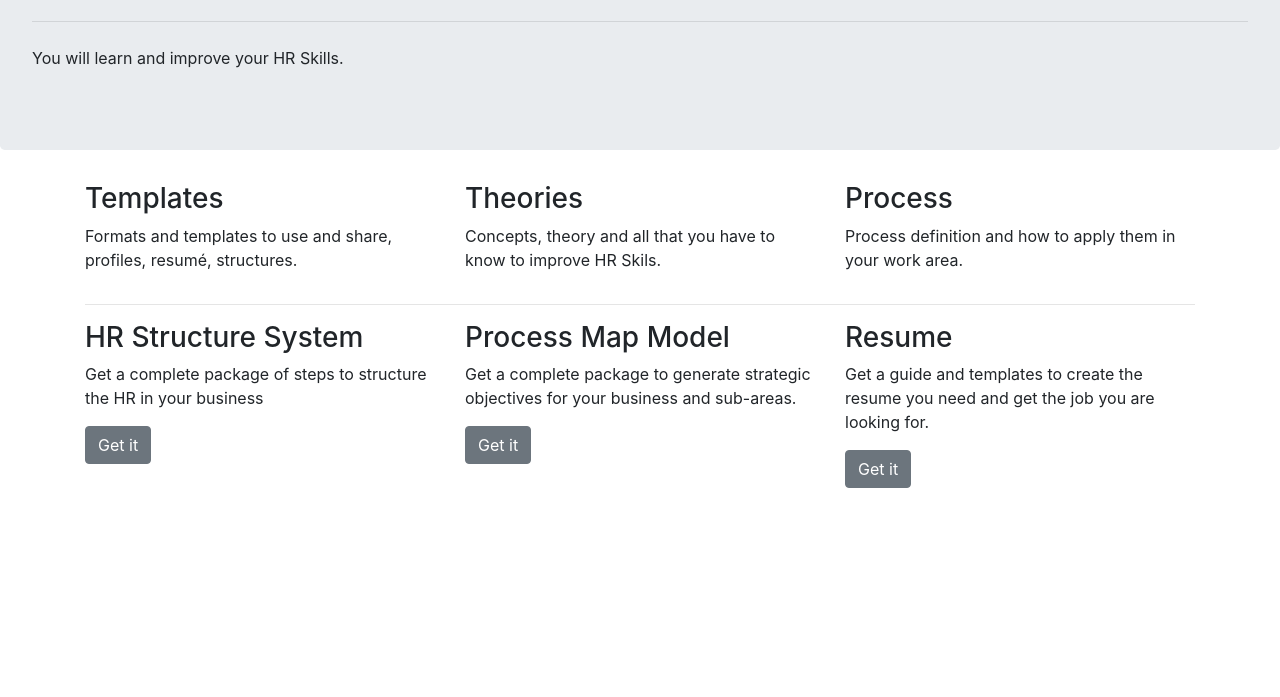
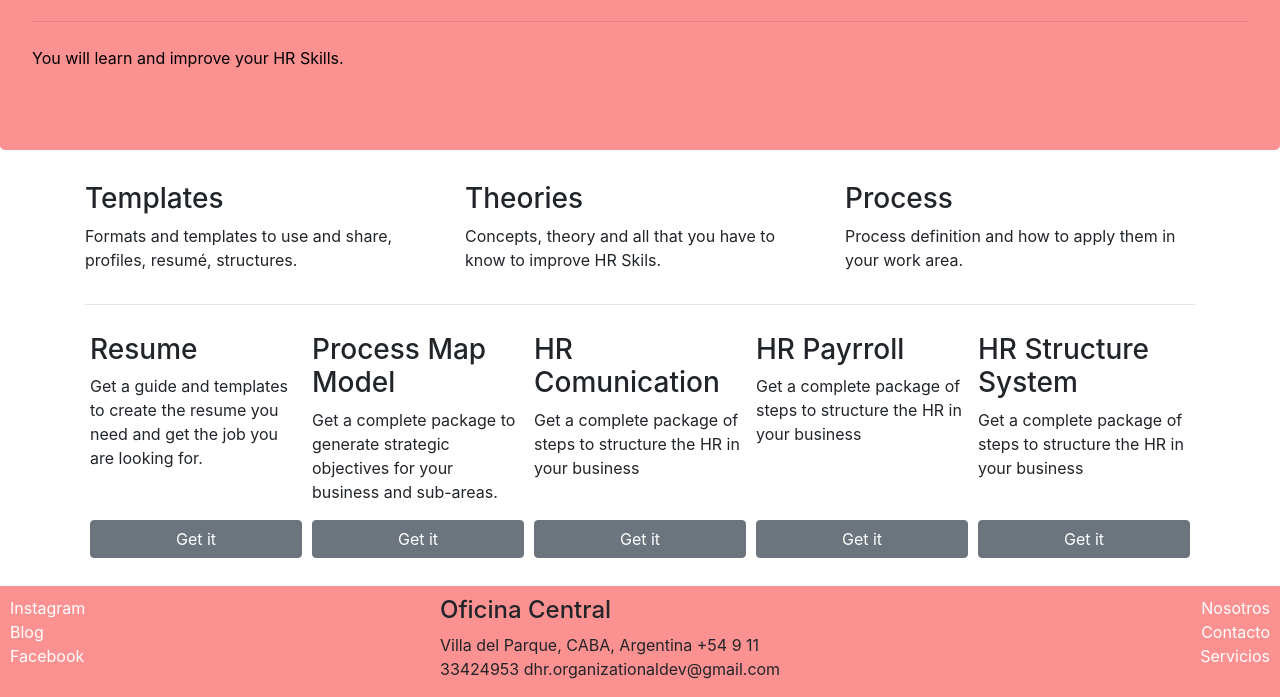
Before and after one commit to DaynethDae/Dhrorganizational-dev, a website: page index.html in a window 1280 px wide. Shown: the part 172-869 px from the top of the page. Before the commit the page ends 800 px from the top, so only its background shows below. Drawn offline with nearby package versions, Linux system fonts and the light colour scheme.

Commit message:
utilización de Flex en el css e index

```diff
--- a/css/main.css
+++ b/css/main.css
@@ -3,8 +3,23 @@
     color: black;
 }
 
-.footer {
+footer {
     padding: 10px 10px 0 10px;
     background-color: rgb(252, 145, 145);
     margin-bottom: 0px;
+    margin-top: 10px;
 }
+footer a {
+    color: white;
+}
+
+.card-services {
+    flex: 1 150px;
+    padding: 2px  5px  2px 5px;
+    margin-top: 10px;
+}
+
+.btn-card {
+    width: 100% ;
+
+}
--- a/index.html
+++ b/index.html
@@ -7,6 +7,7 @@
 
     <!-- Bootstrap CSS -->
     <link rel="stylesheet" href="node_modules/bootstrap/dist/css/bootstrap.min.css">
+    <link rel="stylesheet" href="css/main.css">
 
     <title>Hello, world!</title>
   </head>
@@ -24,42 +25,103 @@
 
       <div class="container">
           <div class="row">
-            <div class="col-sm">
+            <div class="col-sm-4">
              <h3>Templates</h3>
               <p>Formats and templates to use and share, profiles, resumé, structures.</p>
             </div>
 
-            <div class="col-sm">
+            <div class="col-sm-4">
               <h3>Theories</h3>
               <p> Concepts, theory and all that you have to know to improve HR Skils.
               </p>
             </div>
 
-            <div class="col-sm">
+            <div class="col-sm-4">
               <h3>Process</h3>
               <p>    Process definition and how to apply them in your work area.
               </p>
             </div>
         </div>
     <hr>
-          <div class="row">
-          <div class="col-sm">
+      <div class="d-flex flex-wrap flex-row-reverse">
+          <div class="card-services d-flex flex-column justify-content-between">
+            <div>
                 <h3>HR Structure System</h3>
+                <p>Get a complete package of steps to structure the HR in your business</p>
+            </div>
+            <div>
+                <p><a class="btn btn-secondary btn-card" role="button">Get it</a></p>
+            </div>
+          </div>
+
+          <div class="card-services d-flex flex-column justify-content-between">
+            <div>
+                <h3>HR Payrroll</h3>
+                <p>Get a complete package of steps to structure the HR in your business</p>
+            </div>
+            <div>
+                <p><a class="btn btn-secondary btn-card" role="button">Get it</a></p>
+            </div>
+          </div>
+
+          <div class="card-services d-flex flex-column justify-content-between">
+          <div>
+              <h3>HR Comunication</h3>
               <p>Get a complete package of steps to structure the HR in your business</p>
-              <p><a class="btn btn-secondary" role="button">Get it</a></p>
             </div>
-          <div class="col-sm">
-            <h3>Process Map Model</h3>
-            <p> Get a complete package to generate strategic objectives for your business and sub-areas.</p>
-            <p><a class="btn btn-secondary" role="button">Get it</a></p>
+          <div>
+              <p><a class="btn btn-secondary btn-card" role="button">Get it</a></p>
           </div>
-          <div class="col-sm">
-            <h3>Resume</h3>
-            <p>Get a guide and templates to create the resume you need and get the job you are looking for.</p>
-            <p><a class="btn btn-secondary" role="button">Get it</a></p>
+        </div>
+
+          <div class="card-services d-flex flex-column justify-content-between">
+            <div>
+                <h3>Process Map Model</h3>
+                <p> Get a complete package to generate strategic objectives for your business and sub-areas.</p>
+            </div>
+
+            <div>
+                <p><a class="btn btn-secondary btn-card" role="button">Get it</a></p>
+            </div>
+          </div>
+
+          <div class="card-services d-flex flex-column justify-content-between">
+            <div>
+                <h3>Resume</h3>
+                <p>Get a guide and templates to create the resume you need and get the job you are looking for.</p>
+          </div>
+          <div>
+                <p><a class="btn btn-secondary btn-card" role="button">Get it</a></p>
+          </div>
           </div>
           </div>
     </div>
+
+    <footer>
+      <div class="row">
+          <div class="col-sm-4 d-flex flex-column">
+              <a href="https://www.instagram.com/dhr_org/">Instagram</a>
+              <a href="https://l.instagram.com/?u=https%3A%2F%2Fdhrorganizationaldev.wordpress.com%2F&e=ATPlluM1y5rt2qekjrd24Uj2tuJdKlkhyvwg_XuUZz9w0WqgSEjRL01Vr7THwCUls6Cf-xsmjeegffkb6ZIZxuA&s=1">Blog</a>
+              <a href="https://www.facebook.com/Dhr-Organizational-Dev-113661577085581">Facebook</a>
+          </div>
+
+          <div class="col-sm-4">
+              <address>
+                <h4>Oficina Central</h4>
+              Villa del Parque, CABA, Argentina
+              +54 9 11 33424953
+              dhr.organizationaldev@gmail.com
+              </address>
+          </div>
+
+          <div class="col-sm-4 d-flex flex-column align-items-end">
+            <a href="https://www.instagram.com/dhr_org/">Nosotros</a>
+            <a href="https://l.instagram.com/">Contacto</a>
+            <a href="https://www.facebook.com/Dhr-Organizational-Dev-113661577085581">Servicios</a>
+        </div>
+    </div>
+    </footer>
+
 
 
     <!-- Optional JavaScript -->
```
